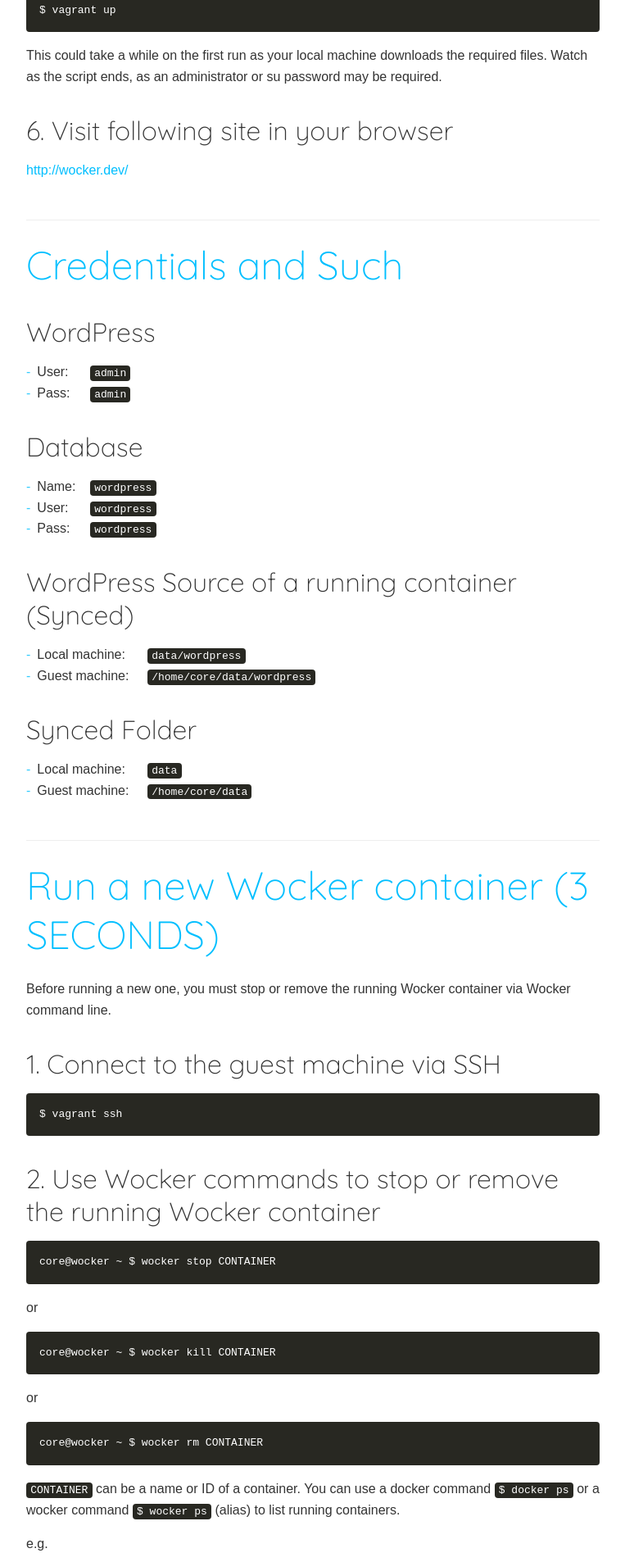
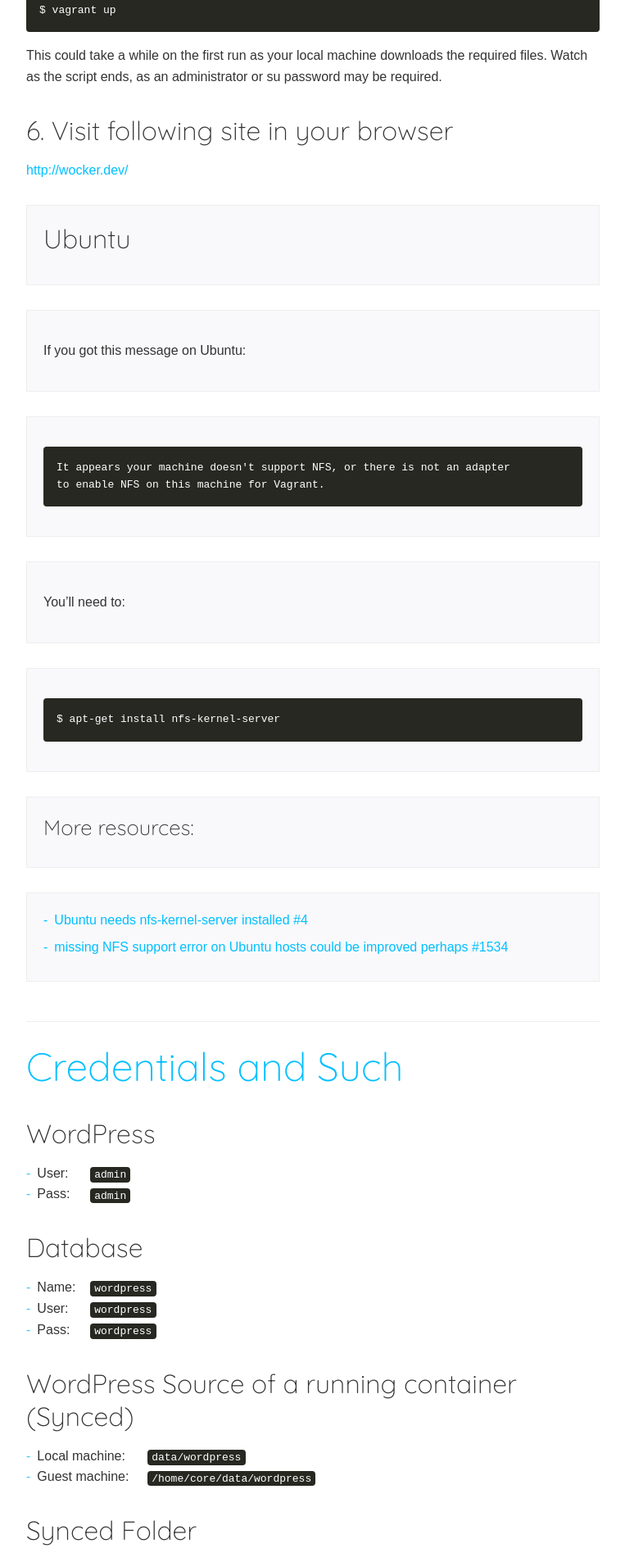
Before and after one commit to wckr/wckr.github.io, a Jekyll site: the page built from index.md, in a window 1280 px wide. Shown: the part 1019-2925 px from the top of the page at 82% size, without its empty margins (138-901 px from the left). Built offline with Jekyll 4.4.1, drawn with Linux system fonts in a browser that asks for light colours; nearby versions of some CDN libraries; some web fonts are replaced; Markdown is read by kramdown in place of the engine named in the settings; a script that is not in the unit is left out; comment, search, counter and statistics services are not loaded.

Commit message:
Add Ubuntu issue

````diff
--- a/assets/_sass/_variables.scss
+++ b/assets/_sass/_variables.scss
@@ -1,6 +1,7 @@
 @charset "UTF-8";
 
 $blue: #33ccff;
+$light_gray: #f9f9fc;
 
 $brand_color: $blue;
 
--- a/assets/css/style.css
+++ b/assets/css/style.css
@@ -340,71 +340,89 @@
 pre {
   margin: 16px 0;
   padding: 16px;
+  overflow: auto;
 }
 
-/* line 130, ../_sass/style.scss */
+/* line 131, ../_sass/style.scss */
+blockquote {
+  margin-top: 30px;
+  border: 1px solid #eee;
+  background: #f9f9fc;
+  padding: 20px;
+}
+/* line 137, ../_sass/style.scss */
+blockquote > h1:first-child,
+blockquote > h2:first-child,
+blockquote > h3:first-child,
+blockquote > h4:first-child,
+blockquote > h5:first-child,
+blockquote > h6:first-child {
+  margin-top: 0;
+}
+
+/* line 147, ../_sass/style.scss */
 li {
   text-indent: -0.9em;
   padding-left: 0.9em;
   margin-bottom: 0.5em;
 }
-/* line 135, ../_sass/style.scss */
+/* line 152, ../_sass/style.scss */
 li:before {
   content: "-";
   color: deepskyblue;
   margin-right: 0.5em;
 }
 
-/* line 144, ../_sass/style.scss */
+/* line 161, ../_sass/style.scss */
 dl.dl_inline dt {
   float: left;
   max-width: 50%;
   margin-right: 0.5em;
 }
-/* line 149, ../_sass/style.scss */
+/* line 166, ../_sass/style.scss */
 dl.dl_inline dt:before {
   content: "-";
   color: #33ccff;
   margin-right: 0.5em;
 }
-/* line 156, ../_sass/style.scss */
+/* line 173, ../_sass/style.scss */
 dl.dl_inline dd {
   overflow: hidden;
 }
 
-/* line 163, ../_sass/style.scss */
+/* line 180, ../_sass/style.scss */
 dl.dl_10 dt {
   width: 10%;
 }
 
-/* line 163, ../_sass/style.scss */
+/* line 180, ../_sass/style.scss */
 dl.dl_20 dt {
   width: 20%;
 }
 
-/* line 163, ../_sass/style.scss */
+/* line 180, ../_sass/style.scss */
 dl.dl_30 dt {
   width: 30%;
 }
 
-/* line 163, ../_sass/style.scss */
+/* line 180, ../_sass/style.scss */
 dl.dl_40 dt {
   width: 40%;
 }
 
-/* line 163, ../_sass/style.scss */
+/* line 180, ../_sass/style.scss */
 dl.dl_50 dt {
   width: 50%;
 }
 
-/* line 169, ../_sass/style.scss */
+/* line 186, ../_sass/style.scss */
 .inner {
   width: 960px;
   margin: auto;
   overflow: hidden;
 }
 
-/* line 175, ../_sass/style.scss */
+/* line 192, ../_sass/style.scss */
 .site-header {
   padding: 40px 0;
   background: #33ccff url(../images/header-bg.jpg) no-repeat center center;
@@ -412,7 +430,7 @@
   color: #fff;
   min-width: 960px;
 }
-/* line 182, ../_sass/style.scss */
+/* line 199, ../_sass/style.scss */
 .site-header h1 {
   color: #fff;
   font-size: 64px;
@@ -421,41 +439,41 @@
   padding: 0;
   border: 0;
 }
-/* line 190, ../_sass/style.scss */
+/* line 207, ../_sass/style.scss */
 .site-header h1 a {
   color: inherit;
 }
-/* line 193, ../_sass/style.scss */
+/* line 210, ../_sass/style.scss */
 .site-header h1 a:hover {
   text-decoration: none;
 }
 
-/* line 200, ../_sass/style.scss */
+/* line 217, ../_sass/style.scss */
 .site-description {
   font-family: 'Quicksand', sans-serif;
   font-weight: 300;
   margin-top: 0;
   margin-bottom: 0;
 }
-/* line 206, ../_sass/style.scss */
+/* line 223, ../_sass/style.scss */
 .site-description strong {
   font-weight: 700;
 }
 
-/* line 211, ../_sass/style.scss */
+/* line 228, ../_sass/style.scss */
 .site-header-main {
   float: left;
   width: 75%;
   padding: 0 10px;
 }
 
-/* line 217, ../_sass/style.scss */
+/* line 234, ../_sass/style.scss */
 .site-header-aside {
   float: right;
   width: 25%;
   padding: 0 10px;
 }
-/* line 222, ../_sass/style.scss */
+/* line 239, ../_sass/style.scss */
 .site-header-aside a {
   font-family: 'Quicksand', sans-serif;
   font-size: 14.4px;
@@ -471,21 +489,21 @@
   -webkit-border-radius: 130px;
   border-radius: 130px;
 }
-/* line 235, ../_sass/style.scss */
+/* line 252, ../_sass/style.scss */
 .site-header-aside a .icon-github {
   font-size: 18px;
   font-weight: 700;
 }
-/* line 239, ../_sass/style.scss */
+/* line 256, ../_sass/style.scss */
 .site-header-aside a .icon-github:before {
   vertical-align: -3px;
 }
-/* line 244, ../_sass/style.scss */
+/* line 261, ../_sass/style.scss */
 .site-header-aside a:hover {
   text-decoration: none;
 }
 
-/* line 250, ../_sass/style.scss */
+/* line 267, ../_sass/style.scss */
 .site-content-above {
   height: 52px;
   padding: 10px 0 15px;
@@ -494,29 +512,29 @@
   border-bottom: 1px solid #eee;
   text-align: center;
 }
-/* line 258, ../_sass/style.scss */
+/* line 275, ../_sass/style.scss */
 .site-content-above iframe {
   vertical-align: bottom;
 }
-/* line 262, ../_sass/style.scss */
+/* line 279, ../_sass/style.scss */
 .site-content-above .fb-like {
   margin-right: 30px;
   display: inline-block;
 }
-/* line 267, ../_sass/style.scss */
+/* line 284, ../_sass/style.scss */
 .site-content-above #twitter-widget-1 {
   margin-right: 30px;
 }
-/* line 271, ../_sass/style.scss */
+/* line 288, ../_sass/style.scss */
 .site-content-above .pocket-btn {
   display: inline-block;
 }
-/* line 274, ../_sass/style.scss */
+/* line 291, ../_sass/style.scss */
 .site-content-above .pocket-btn iframe {
   height: 20px;
 }
 
-/* line 281, ../_sass/style.scss */
+/* line 298, ../_sass/style.scss */
 .site-footer {
   border-top: 1px solid #eee;
   background: #fff;
@@ -524,19 +542,19 @@
   text-align: center;
   min-width: 960px;
 }
-/* line 288, ../_sass/style.scss */
+/* line 305, ../_sass/style.scss */
 .site-footer p {
   margin: 0;
 }
 
-/* line 293, ../_sass/style.scss */
+/* line 310, ../_sass/style.scss */
 .site-main {
   float: left;
   width: 75%;
   padding: 20px 10px 150px;
 }
 
-/* line 299, ../_sass/style.scss */
+/* line 316, ../_sass/style.scss */
 .site-aside {
   position: relative;
   float: right;
@@ -544,59 +562,59 @@
   padding: 20px 10px;
 }
 
-/* line 306, ../_sass/style.scss */
+/* line 323, ../_sass/style.scss */
 .site-nav {
   padding: 20px 0;
 }
-/* line 312, ../_sass/style.scss */
+/* line 329, ../_sass/style.scss */
 .site-nav > ul > li {
   text-indent: 0;
   padding-left: 0;
   margin-bottom: 0;
 }
-/* line 317, ../_sass/style.scss */
+/* line 334, ../_sass/style.scss */
 .site-nav > ul > li:before {
   content: "";
   margin: 0;
 }
-/* line 322, ../_sass/style.scss */
+/* line 339, ../_sass/style.scss */
 .site-nav > ul > li.active {
   border-left: 2px solid #33ccff;
 }
-/* line 325, ../_sass/style.scss */
+/* line 342, ../_sass/style.scss */
 .site-nav > ul > li.active > a {
   color: #333;
   padding-left: 18px;
 }
-/* line 331, ../_sass/style.scss */
+/* line 348, ../_sass/style.scss */
 .site-nav > ul > li > a {
   display: block;
   padding: 0.5em 0 0.5em 20px;
   line-height: 1.25;
 }
-/* line 336, ../_sass/style.scss */
+/* line 353, ../_sass/style.scss */
 .site-nav > ul > li > a:hover {
   text-decoration: none;
   background: #33ccff;
   color: #fff;
 }
 
-/* line 346, ../_sass/style.scss */
+/* line 363, ../_sass/style.scss */
 .sns {
   padding-left: 20px;
   font-size: 19.2px;
 }
 
-/* line 351, ../_sass/style.scss */
+/* line 368, ../_sass/style.scss */
 .site-issues {
   padding-left: 20px;
 }
-/* line 354, ../_sass/style.scss */
+/* line 371, ../_sass/style.scss */
 .site-issues li {
   margin-bottom: 1em;
   line-height: 1.25;
 }
-/* line 359, ../_sass/style.scss */
+/* line 376, ../_sass/style.scss */
 .site-issues .site-issues-title {
   font-size: 19.2px;
 }
--- a/index.md
+++ b/index.md
@@ -34,9 +34,31 @@
 
 This could take a while on the first run as your local machine downloads the required files. Watch as the script ends, as an administrator or su password may be required.
 
+
 ### 6. Visit following site in your browser
 
 [http://wocker.dev/](http://wocker.dev/)
+
+
+>### Ubuntu
+
+>If you got this message on Ubuntu:
+
+>```
+>It appears your machine doesn't support NFS, or there is not an adapter
+>to enable NFS on this machine for Vagrant.
+>```
+
+>You'll need to:
+
+>```
+>$ apt-get install nfs-kernel-server
+>```
+
+>#### More resources:
+
+>- [Ubuntu needs nfs-kernel-server installed #4](https://github.com/{{ site.github_org }}/{{ site.github_repo }}/issues/4)
+>- [missing NFS support error on Ubuntu hosts could be improved perhaps #1534](https://github.com/mitchellh/vagrant/issues/1534)
 
 ## Credentials and Such
 
````
Also changed, not shown: assets/_sass/style.scss (+17 -0 lines).
